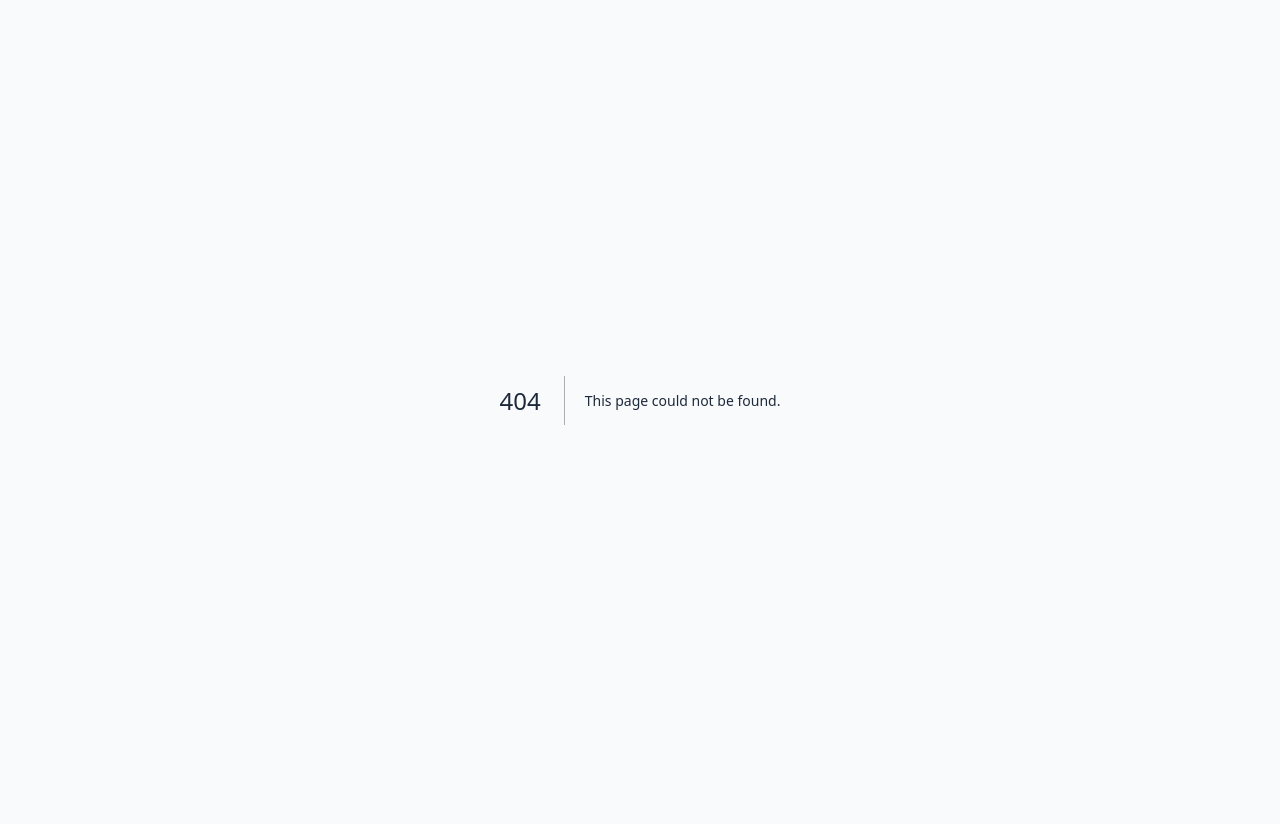
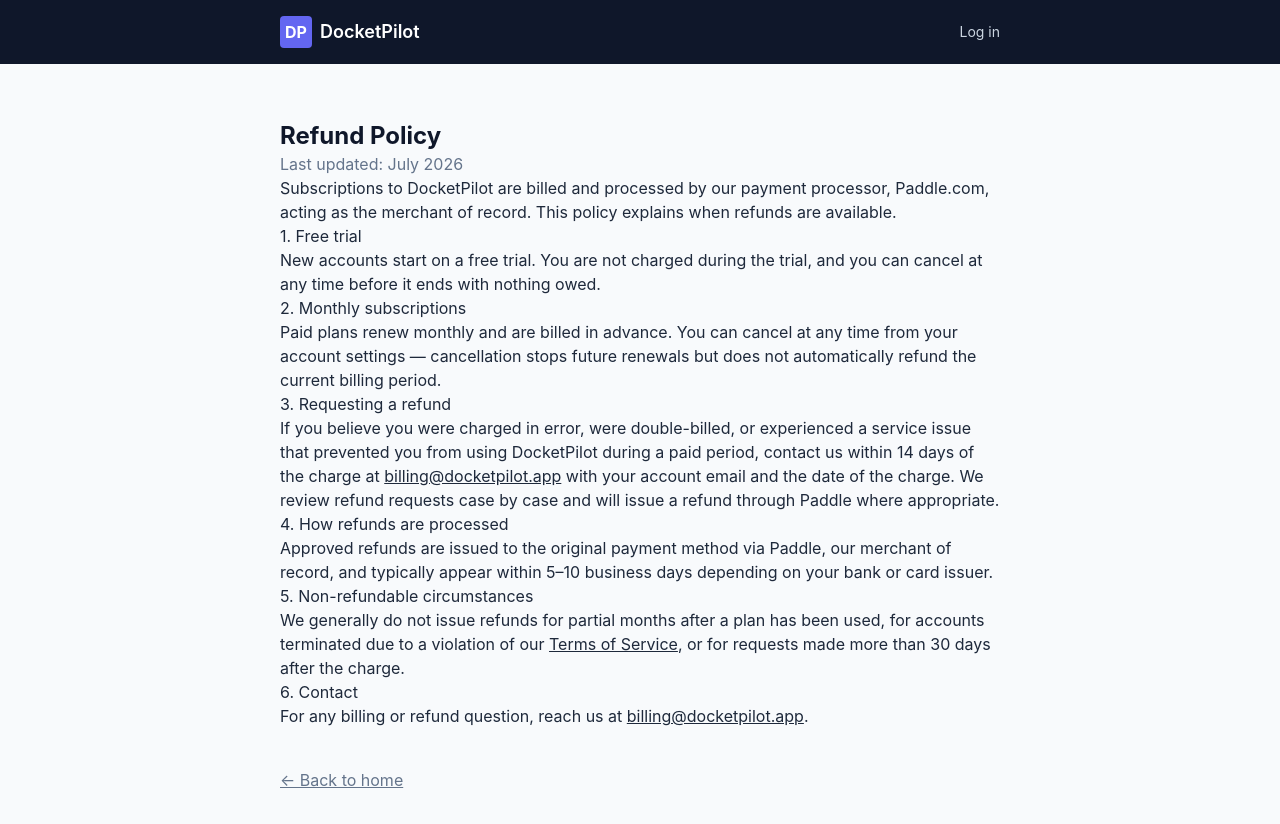
Before and after one commit to pruthvi-builds/docketpilot-app, a Next.js app: page /refund-policy in a window 1280 px wide. Before the commit this address had no page. Shown: the top 824 px of the page. Before the commit the page ends 800 px from the top, so only its background shows below. Built offline with nearby package versions, Linux system fonts and the light colour scheme.

Commit message:
Add files via upload

```diff
--- /dev/null
+++ b/app/refund-policy/page.tsx
@@ -0,0 +1,81 @@
+import Link from "next/link";
+
+export const metadata = {
+  title: "Refund Policy — DocketPilot",
+};
+
+export default function RefundPolicyPage() {
+  return (
+    <div className="min-h-screen bg-slate-50">
+      <header className="bg-slate-900 text-white">
+        <div className="max-w-3xl mx-auto px-6 py-4 flex items-center justify-between">
+          <Link href="/" className="flex items-center gap-2">
+            <div className="w-8 h-8 rounded bg-indigo-500 flex items-center justify-center font-bold">DP</div>
+            <span className="font-semibold text-lg">DocketPilot</span>
+          </Link>
+          <Link href="/login" className="text-slate-300 hover:text-white text-sm">
+            Log in
+          </Link>
+        </div>
+      </header>
+
+      <main className="max-w-3xl mx-auto px-6 py-14 prose prose-slate">
+        <h1 className="text-2xl font-bold text-slate-900">Refund Policy</h1>
+        <p className="text-slate-500">Last updated: July 2026</p>
+
+        <p>
+          Subscriptions to DocketPilot are billed and processed by our payment processor,{" "}
+          Paddle.com, acting as the merchant of record. This policy explains when refunds are
+          available.
+        </p>
+
+        <h2>1. Free trial</h2>
+        <p>
+          New accounts start on a free trial. You are not charged during the trial, and you can cancel
+          at any time before it ends with nothing owed.
+        </p>
+
+        <h2>2. Monthly subscriptions</h2>
+        <p>
+          Paid plans renew monthly and are billed in advance. You can cancel at any time from your
+          account settings — cancellation stops future renewals but does not automatically refund the
+          current billing period.
+        </p>
+
+        <h2>3. Requesting a refund</h2>
+        <p>
+          If you believe you were charged in error, were double-billed, or experienced a service issue
+          that prevented you from using DocketPilot during a paid period, contact us within 14 days of
+          the charge at{" "}
+          <a href="mailto:billing@docketpilot.app" className="underline">billing@docketpilot.app</a>{" "}
+          with your account email and the date of the charge. We review refund requests case by case
+          and will issue a refund through Paddle where appropriate.
+        </p>
+
+        <h2>4. How refunds are processed</h2>
+        <p>
+          Approved refunds are issued to the original payment method via Paddle, our merchant of
+          record, and typically appear within 5–10 business days depending on your bank or card issuer.
+        </p>
+
+        <h2>5. Non-refundable circumstances</h2>
+        <p>
+          We generally do not issue refunds for partial months after a plan has been used, for accounts
+          terminated due to a violation of our{" "}
+          <Link href="/terms" className="underline">Terms of Service</Link>, or for requests made more
+          than 30 days after the charge.
+        </p>
+
+        <h2>6. Contact</h2>
+        <p>
+          For any billing or refund question, reach us at{" "}
+          <a href="mailto:billing@docketpilot.app" className="underline">billing@docketpilot.app</a>.
+        </p>
+
+        <p className="mt-10">
+          <Link href="/" className="underline text-slate-500">← Back to home</Link>
+        </p>
+      </main>
+    </div>
+  );
+}
```
